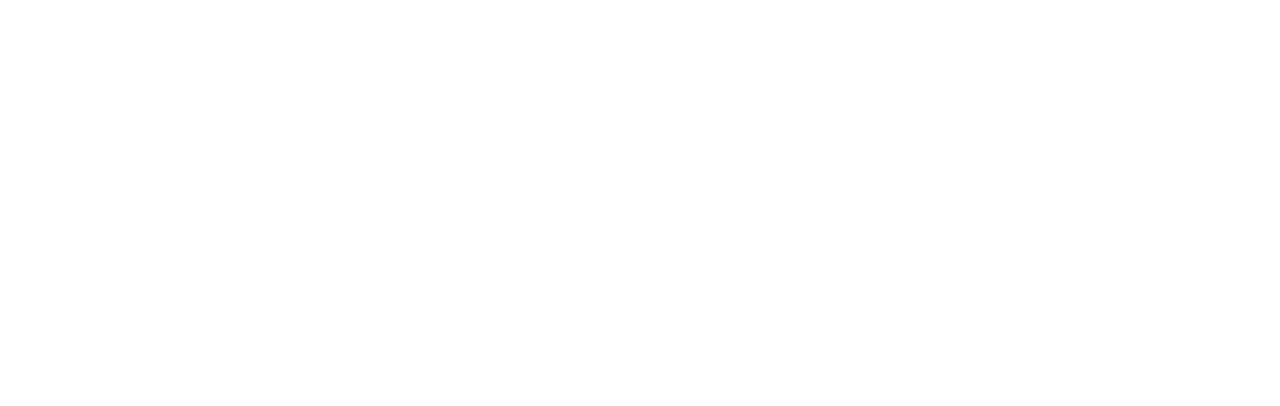
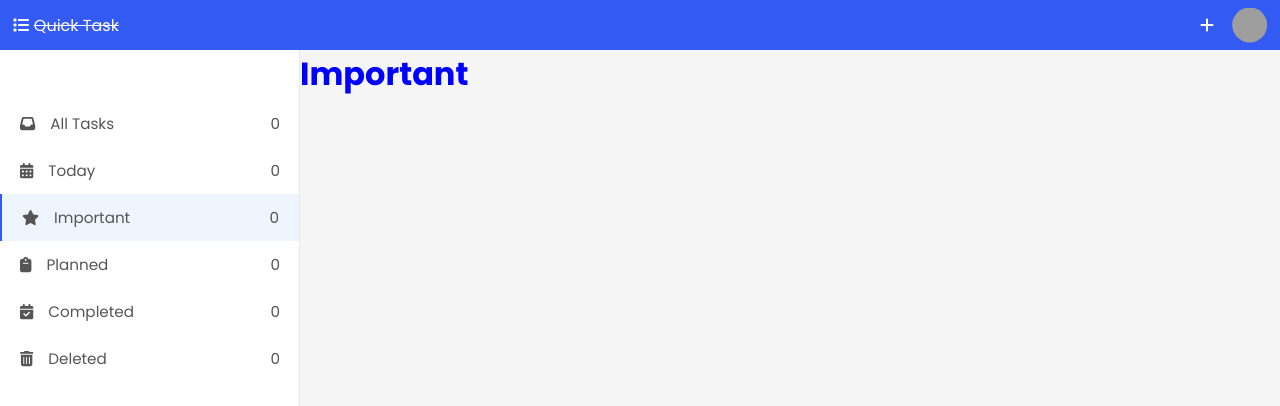
Before and after one commit to RadeStojicic/quick-task, a Nuxt app: page /todo/important in a window 1280 px wide. Before the commit this address had no page. Shown: the top 406 px of the page. Built offline with nearby package versions, Linux system fonts and the light colour scheme; grey boxes are pictures that could not be loaded.

Commit message:
before supabase import

```diff
--- a/components/Header.vue
+++ b/components/Header.vue
@@ -6,12 +6,14 @@
     <nav class="navContainer">
       <div class="linksContainer">
         <div class="navLeft">
-          <font-awesome-icon class="listIcon" :icon="['fas', 'fa-list']" />
+          <span>
+            <font-awesome-icon class="listIcon" icon="fa-solid fa-list" />
+          </span>
           <a class="siteName" href="#">Quick Task</a>
         </div>
         <ul class="navLinks">
           <NuxtLink to="/">Home</NuxtLink>
-          <NuxtLink to="/todo">Features</NuxtLink>
+          <NuxtLink to="/todo/all">Features</NuxtLink>
           <NuxtLink to="/pircing">Pricing</NuxtLink>
           <NuxtLink to="/contact">Contact</NuxtLink>
           <NuxtLink class="signUp" to="/signup">Sign In</NuxtLink>
--- a/components/NavApp.vue
+++ b/components/NavApp.vue
@@ -5,7 +5,9 @@
   <div class="containerNav">
     <nav>
       <div class="navLeft">
-        <font-awesome-icon class="logoIcon" :icon="['fas', 'fa-list']" />
+        <span>
+          <font-awesome-icon class="logoIcon" :icon="['fas', 'fa-list']" />
+        </span>
         <NuxtLink to="/"
           ><span style="text-decoration: line-through"
             >Quick Task</span
@@ -78,7 +80,7 @@
 }
 
 .profilePic div {
-  background-image: url("../assets/profilePic.jpg");
+  background-image: url("./assets/images/profilePic.jpg");
   background-position: center;
   background-repeat: no-repeat;
   background-size: cover;
--- a/components/Sidenav.vue
+++ b/components/Sidenav.vue
@@ -4,43 +4,55 @@
   <div class="container">
     <div class="sideNavContainer">
       <div class="sideNavLinks">
-        <NuxtLink to="/todo/all-tasks"
+        <NuxtLink to="/todo/all"
           ><div>
-            <font-awesome-icon icon="fa-solid fa-inbox" />
+            <span>
+              <font-awesome-icon icon="fa-solid fa-inbox" />
+            </span>
             All Tasks
           </div>
           <p>0</p>
         </NuxtLink>
         <NuxtLink to="/todo/today"
           ><div>
-            <font-awesome-icon icon="fas-regular fa-calendar-days" />
+            <span>
+              <font-awesome-icon icon="fas-regular fa-calendar-days" />
+            </span>
             Today
           </div>
           <p>0</p>
         </NuxtLink>
-        <NuxtLink to="/"
+        <NuxtLink to="/todo/important"
           ><div>
-            <font-awesome-icon icon="fab-regular fa-star" />
+            <span>
+              <font-awesome-icon icon="fab-regular fa-star" />
+            </span>
             Important
           </div>
           <p>0</p>
         </NuxtLink>
-        <NuxtLink to="/"
+        <NuxtLink to="/todo/planned"
           ><div>
-            <font-awesome-icon icon="fab-regular fa-clipboard" />
+            <span>
+              <font-awesome-icon icon="fab-regular fa-clipboard" />
+            </span>
             Planned
           </div>
           <p>0</p>
         </NuxtLink>
-        <NuxtLink to="/"
+        <NuxtLink to="/todo/completed"
           ><div>
-            <font-awesome-icon icon="fab-regular fa-calendar-check" /> Completed
+            <span>
+              <font-awesome-icon icon="fab-regular fa-calendar-check" />
+            </span>
+            Completed
           </div>
           <p>0</p>
         </NuxtLink>
-        <NuxtLink to="/"
+        <NuxtLink to="/todo/deleted"
           ><div>
-            <font-awesome-icon icon="fab-regular fa-trash-can" /> Trashed
+            <span> <font-awesome-icon icon="fab-regular fa-trash-can" /> </span
+            >Deleted
           </div>
           <p>0</p>
         </NuxtLink>
--- a/layout/TodoLayout.vue
+++ b/layouts/todolayout.vue
@@ -3,24 +3,14 @@
 import { onMounted } from "vue";
 import NavApp from "../components/NavApp.vue";
 import Sidenav from "../components/Sidenav.vue";
-import { useRouter, useRoute } from "vue-router";
-
-const router = useRouter();
-const route = useRoute();
-
-onMounted(() => {
-  if (route.path === "/todo") {
-    router.push("/todo/all-tasks");
-  }
-});
 </script>
 <template>
   <div>
     <NavApp />
     <div class="container">
       <div><Sidenav /></div>
-      <div>
-        <Nuxt />
+      <div class="main">
+        <slot />
       </div>
     </div>
   </div>
@@ -31,4 +21,10 @@ onMounted(() => {
   display: grid;
   grid-template-columns: 300px 1fr;
 }
+
+.main {
+  background-color: whitesmoke;
+  height: 100vh;
+  margin-top: 50px;
+}
 </style>
--- a/nuxt.config.js
+++ b/nuxt.config.js
@@ -1,24 +1,16 @@
 // https://nuxt.com/docs/api/configuration/nuxt-config
 export default defineNuxtConfig({
     css: [
+        '@/assets/css/main.css',
         "primevue/resources/themes/lara-light-blue/theme.css",
         "primevue/resources/primevue.css",
         "primeicons/primeicons.css",
-        '@/assets/css/main.css',
-        '@fortawesome/fontawesome-svg-core/styles.css'
+        '@fortawesome/fontawesome-svg-core/styles.css',
 
     ],
 	build: {
 		transpile: ["primevue"]
 	},
-    buildModules:['@nuxtjs/fontawesome'],
-
-    fontawesome: {
-        icons:{
-         solid:true,
-         brands:true
-        }
-       }
-
+    loading: false
 
 })
--- a/pages/index.vue
+++ b/pages/index.vue
@@ -1,5 +1,9 @@
 <script setup>
 import HeaderVue from "../components/Header.vue";
+
+useHead({
+  title: "QuickTask",
+});
 </script>
 
 <template>
--- a/pages/todo.vue
+++ b/pages/todo/all.vue
@@ -1,11 +1,13 @@
 <script setup>
 import { ref } from "vue";
 import { v4 as uuidv4 } from "uuid";
-import TodoApp from "../components/TodoApp.vue";
-import TodoItem from "../components/TodoItem.vue";
-import Sidenav from "../components/Sidenav.vue";
+import TodoApp from "../../components/TodoApp.vue";
+import TodoItem from "../../components/TodoItem.vue";
 import { useConfirm } from "primevue/useconfirm";
 
+definePageMeta({
+  layout: "todolayout",
+});
 // create todo
 const todoList = ref([]);
 const createTodo = (todo) => {
@@ -94,12 +96,6 @@ const deleteTodo = (index) => {
 </template>
 
 <style scoped>
-main {
-  background-color: whitesmoke;
-  height: 100vh;
-  margin-top: 50px;
-}
-
 .todoTasks {
   background-color: whitesmoke;
   padding-bottom: 50px;
--- /dev/null
+++ b/pages/todo/important.vue
@@ -0,0 +1,17 @@
+<script setup>
+definePageMeta({
+  layout: "todolayout",
+});
+</script>
+<template>
+  <div>
+    <h1>Important</h1>
+  </div>
+</template>
+
+
+<style scoped>
+h1 {
+  color: blue;
+}
+</style>
--- a/pages/Today.vue
+++ b/pages/todo/today.vue
@@ -1,4 +1,7 @@
 <script setup>
+definePageMeta({
+  layout: "todolayout",
+});
 </script>
 
 <template>
@@ -8,9 +11,7 @@
 </template>
 
 <style scoped>
-main {
-  background-color: whitesmoke;
-  height: 100vh;
-  margin-top: 50px;
+h1 {
+  color: red;
 }
 </style>
```
Also changed, not shown: assets/images/profilePic.jpg (added).
